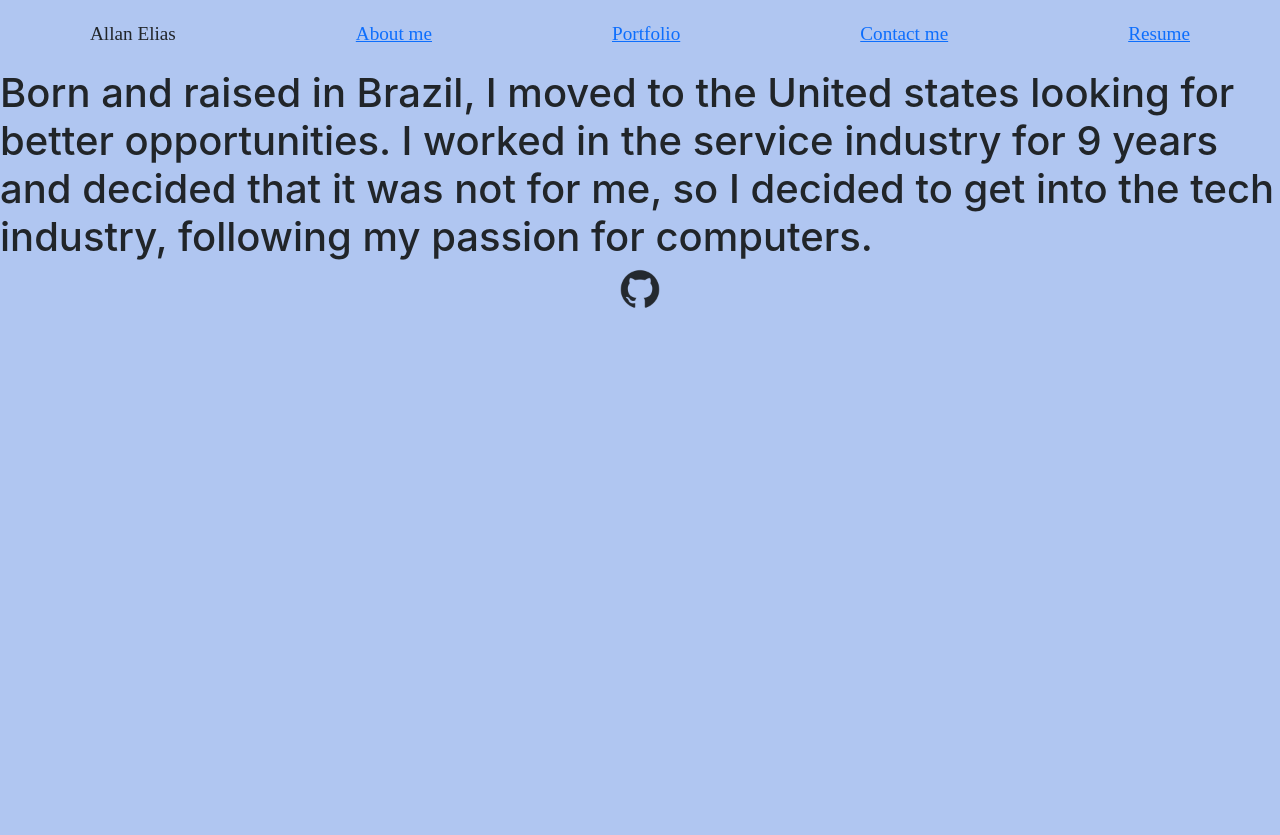
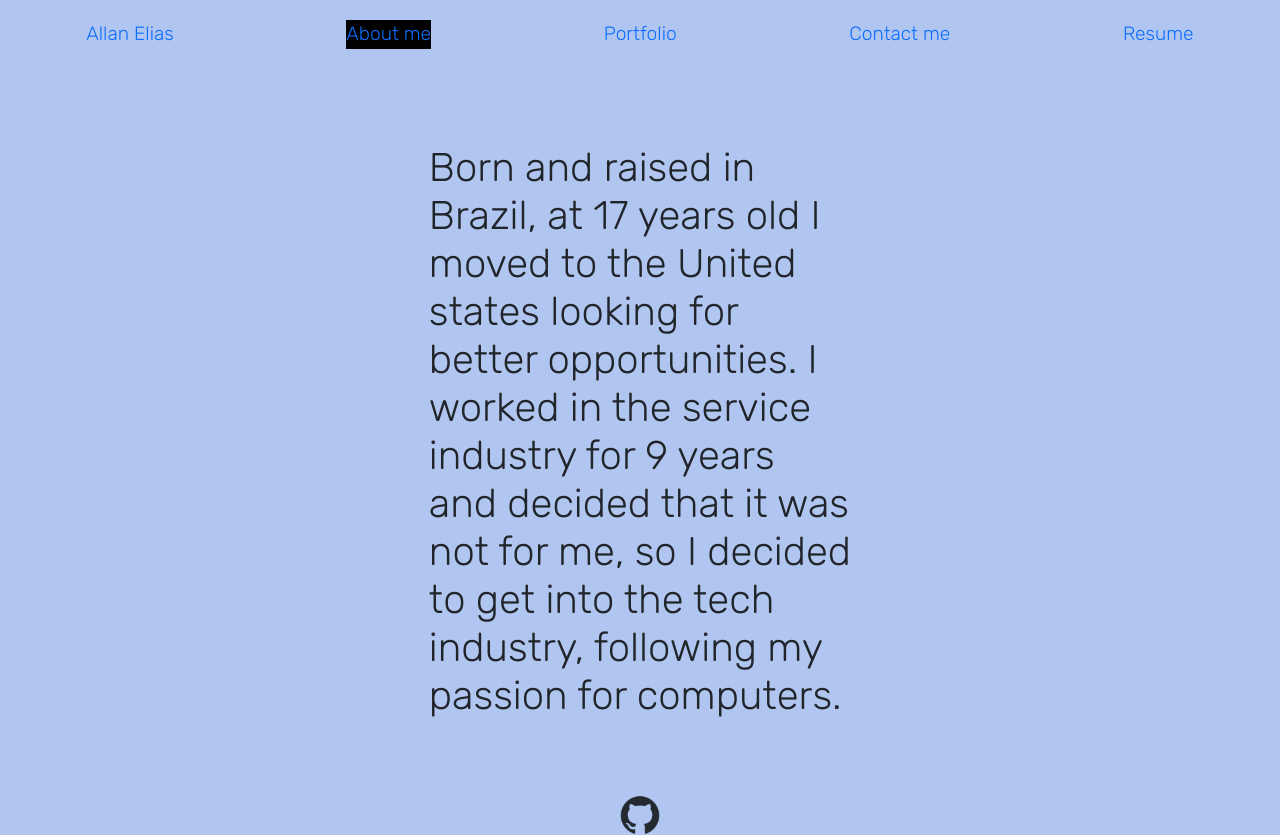
Before and after one commit to EliasAllan/aeportfolio, a React (Create React App) app: page / in a window 1280 px wide. Before the commit the page ends 800 px from the top, so only its background shows below. Built offline with nearby package versions, Linux system fonts and the light colour scheme.

Commit message:
aligned css on projects page

```diff
--- a/public/index.html
+++ b/public/index.html
@@ -3,6 +3,9 @@
   <head>
     <meta charset="utf-8" />
     <link rel="icon" href="%PUBLIC_URL%/favicon.ico" />
+    <link rel="preconnect" href="https://fonts.googleapis.com">
+<link rel="preconnect" href="https://fonts.gstatic.com" crossorigin>
+<link href="https://fonts.googleapis.com/css2?family=Rubik:wght@300&display=swap" rel="stylesheet">
     <meta name="viewport" content="width=device-width, initial-scale=1" />
     <meta name="theme-color" content="#000000" />
     <meta
--- a/src/App.css
+++ b/src/App.css
@@ -46,9 +46,10 @@
   justify-content: space-around;
 }
 a{
+  text-decoration: none;
   margin:20px;
   font-size: larger;
-  font-family: 'Times New Roman', Times, serif;
+  font-family: 'Rubik', sans-serif;
 }
 
 #footer-icons{
@@ -60,3 +61,24 @@ a{
   display: flex;
   flex-direction: column;
 }
+
+#about-description{
+  display: flex;
+  justify-content:space-around
+}
+
+#about-text{
+  width: 33%;
+  margin: 75px 0px;
+  font-family: 'Rubik', sans-serif;
+}
+
+.proj-card{
+  display: flex;
+  flex-direction:column;
+  align-items: center;
+}
+
+#proj-title{
+  display:block;
+}
--- a/src/App.js
+++ b/src/App.js
@@ -1,5 +1,5 @@
 // import logo from "./logo.svg";
-import { BrowserRouter, Routes, Route } from "react-router-dom";
+import { HashRouter, Routes, Route } from "react-router-dom";
 import "./App.css";
 import Footer from "./components/Footer";
 import About from "./pages/About";
@@ -10,7 +10,7 @@ import Header from "./components/Header";
 function App() {
   return (
     <>
-      <BrowserRouter>
+      <HashRouter>
         <Header/>
         <Routes>
           <Route path="/">
@@ -20,7 +20,7 @@ function App() {
         </Route>
         </Routes>
         <Footer />
-      </BrowserRouter>
+      </HashRouter>
     </>
   );
 }
--- a/src/components/Navbar.js
+++ b/src/components/Navbar.js
@@ -1,17 +1,23 @@
-import React from 'react'
+import React from "react";
+import { Link, NavLink } from "react-router-dom";
 
 
 function Navbar() {
-
-    return (
-       <nav id="navbar">
-        <a id="myname">Allan Elias</a>
-        <a href="/">About me</a>
-        <a href="projects">Portfolio</a>
-        <a href="contact">Contact me</a>
-        <a href="">Resume</a>
-      </nav>
-    )
+  const activeClassName = {background: "black"}
+  return (
+    <nav id="navbar">
+      <Link to="/">Allan Elias</Link>
+      <NavLink
+        to="/"
+        style={({ isActive }) => (isActive ? activeClassName : undefined)}
+      >
+        About me
+      </NavLink>
+      <Link to="/projects">Portfolio</Link>
+      <Link to="/contact">Contact me</Link>
+      <Link to="/resume">Resume</Link>
+    </nav>
+  );
 }
 
 export default Navbar;
--- a/src/components/ProjectCard.js
+++ b/src/components/ProjectCard.js
@@ -4,9 +4,10 @@ import React from "react";
 function ProjectCard(props) {
     console.log(props)
   return (
-
-  <h1>{props.props.title}</h1>,
+  <div class="proj-card">
+  <h1 class="proj-title">{props.props.title}</h1>
   <>{props.props.img}</>
+  </div>
   )
 }
 
--- a/src/pages/About.js
+++ b/src/pages/About.js
@@ -4,10 +4,12 @@ import React from "react";
 
 function About() {
   return (
-  <h1>Born and raised in Brazil, I moved to the United states looking for better opportunities.
+  <div id="about-description">
+  <h1 id="about-text">Born and raised in Brazil, at 17 years old I moved to the United states looking for better opportunities.
   I worked in the service industry for 9 years and decided that it was not for me,
   so I decided to get into the tech industry, following my passion for computers.
   </h1>
+  </div>
   )
 }
 
--- a/src/pages/Projects.js
+++ b/src/pages/Projects.js
@@ -10,9 +10,9 @@ function Projects() {
       title: "Pet Adoption",
       link: "https://pet-adoption-store.herokuapp.com/",
       img: (
-        <Link to="https://pet-adoption-store.herokuapp.com/">
+        <Link to="https://pet-adoption-store.herokuapp.com/" href="true">
           <img
-            href
+
             className="project-screenshot"
             src={petAdoptionSc}
             alt="pet-adoption-screenshot"
@@ -26,7 +26,7 @@ function Projects() {
       title: "Drink Findifier",
       link: "https://chocochip287.github.io/cocktail-recipes/",
       img: (
-        <Link to="https://chocochip287.github.io/cocktail-recipes/">
+        <Link to="https://chocochip287.github.io/cocktail-recipes/" href="true">
           <img
             className="project-screenshot"
             src={drinkFindifierSc}
@@ -40,7 +40,7 @@ function Projects() {
       title: "The Future Blog",
       link: "https://the-future-blog.herokuapp.com/",
       img: (
-        <Link to="https://the-future-blog.herokuapp.com/">
+        <Link to="https://the-future-blog.herokuapp.com/" href="true">
           <img
             className="project-screenshot"
             src={futureblogSc}
@@ -49,13 +49,14 @@ function Projects() {
           />
         </Link>
       ),
+
     },
 
   ];
   return (
     <div className="container">
-      {projects.map((project) => (
-        <ProjectCard props={project} />
+      {projects.map((project,index) => (
+        <ProjectCard key={index} props={project} />
       ))}
     </div>
   );
```
